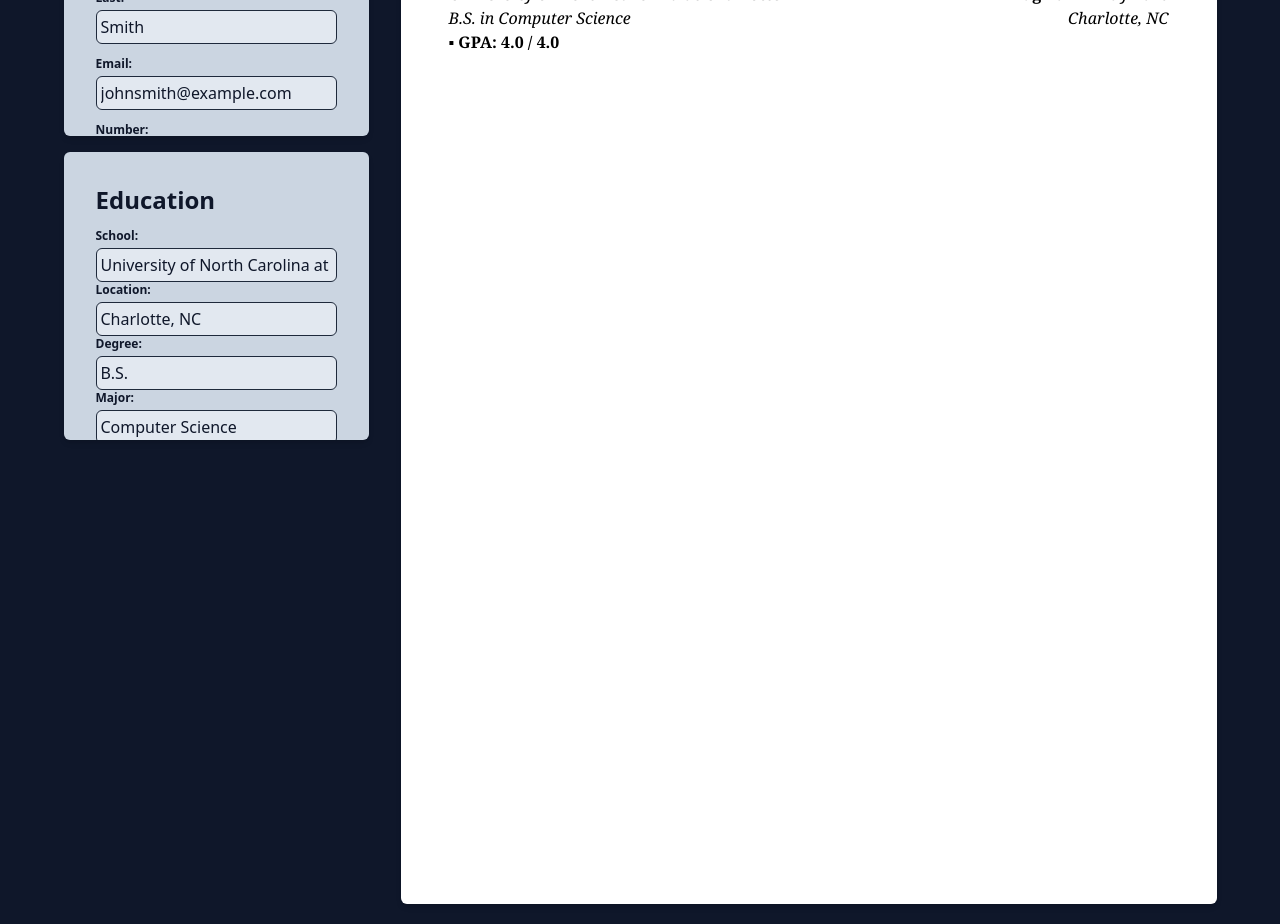
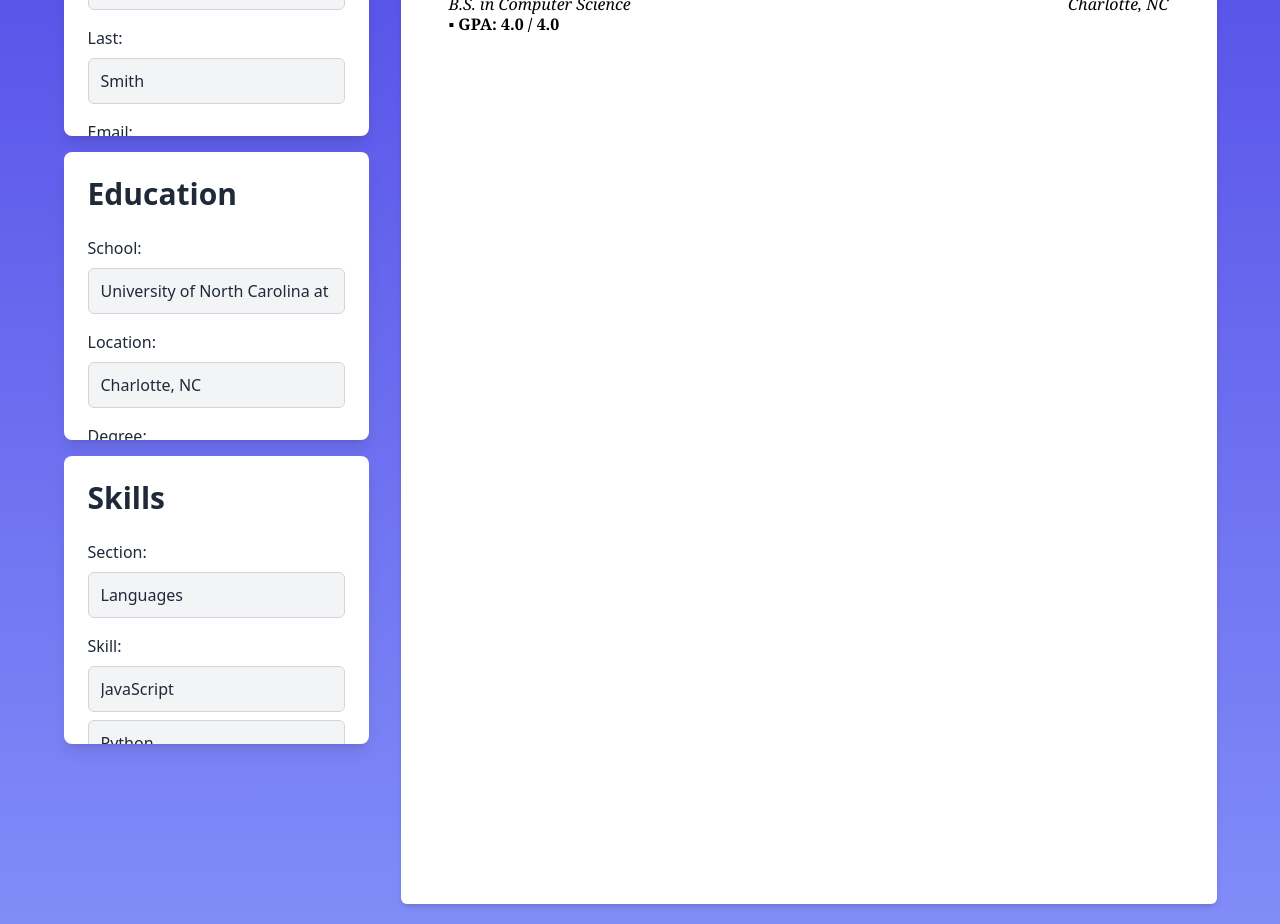
Before and after one commit to luketucich/EasyCV, a React (Vite) app: page / in a window 1280 px wide. Shown: the part 260-1184 px from the top of the page. Built offline with nearby package versions, Linux system fonts and the light colour scheme.

Commit message:
style: Massive style overhaul for a more modern, sleek appearance, with indigo accents.
feat: Skills form now added, users can add/remove sections, but adding skills is a WIP.

```diff
--- a/index.html
+++ b/index.html
@@ -6,7 +6,7 @@
     <meta name="viewport" content="width=device-width, initial-scale=1.0" />
     <title>EasyCV</title>
   </head>
-  <body class="bg-slate-900">
+  <body class="bg-gradient-to-b from-indigo-600 to-indigo-400 min-h-screen">
     <div id="root"></div>
     <script type="module" src="/src/main.jsx"></script>
   </body>
--- a/src/App.jsx
+++ b/src/App.jsx
@@ -1,7 +1,8 @@
-import { useState } from "react";
+import { useState, useEffect } from "react";
 import GeneralInfo from "./GeneralInfo";
 import Education from "./Education";
 import Resume from "./Resume";
+import Skills from "./Skills";
 
 export default function App() {
   const [generalInfo, setGeneralInfo] = useState({
@@ -25,14 +26,29 @@ export default function App() {
     },
   ]);
 
+  const [skills, setSkills] = useState([
+    {
+      section: "Languages",
+      skill: ["JavaScript", "Python", "Java"],
+      id: crypto.randomUUID(),
+    },
+  ]);
+
+  const [isVisible, setIsVisible] = useState(false);
+
+  useEffect(() => {
+    setIsVisible(true);
+  }, []);
+
   return (
-    <div className="flex gap-8 p-5">
+    <div className={`flex gap-8 p-5 ${isVisible ? "animate-fadeIn" : ""}`}>
       <div className="flex flex-col gap-4">
         <GeneralInfo
           generalInfo={generalInfo}
           setGeneralInfo={setGeneralInfo}
         />
         <Education education={education} setEducation={setEducation} />
+        <Skills skills={skills} setSkills={setSkills} />
       </div>
       <Resume generalInfo={generalInfo} education={education} />
     </div>
--- a/src/Education.jsx
+++ b/src/Education.jsx
@@ -28,48 +28,49 @@ export default function Education({ education, setEducation }) {
   };
 
   return (
-    <div className="text-slate-900 flex flex-col gap-3 bg-slate-300 shadow-md p-8 rounded-md h-72 overflow-y-scroll scrollbar scrollbar-thumb-slate-500 scrollbar-track-transparent">
-      <h1 className="text-2xl font-bold">Education</h1>
+    <div className="text-gray-800 flex flex-col bg-white shadow-lg p-6 rounded-lg h-72 overflow-y-auto">
+      <h1 className="text-3xl font-semibold mb-6">Education</h1>
 
       {education.map((edu, index) => (
         <div key={edu.id}>
           {index !== 0 && (
-            <div className="mt-3 mb-3 flex justify-center">
-              <hr className="border-slate-400 border-t-2 w-full" />
+            <div className="mt-4 mb-4 flex justify-center">
+              <hr className="border-gray-300 w-full" />
             </div>
           )}
           {Object.keys(edu).map(
             (field) =>
               field !== "id" && (
-                <div key={edu.id + field}>
-                  <div className="flex flex-col gap-1 items-start">
-                    <label className="font-bold text-xs">
+                <div
+                  className="flex flex-col items-start mb-4"
+                  key={edu.id + field}
+                >
+                  <label className="font-medium text-base mb-2">
                     {field.charAt(0).toUpperCase() + field.slice(1)}:
                   </label>
                   <input
                     value={edu[field]}
                     onChange={handleChange(edu, field)}
-                      className="bg-slate-200 border border-slate-800 border-solid rounded-md p-1 transition-transform duration-500 ease-in-out focus:outline-slate-600 focus:scale-105"
+                    className="bg-gray-100 border border-gray-300 rounded-md p-3 w-full focus:outline-none focus:ring-2 focus:ring-indigo-700"
                   />
-                  </div>
                 </div>
               )
           )}
         </div>
       ))}
 
-      <div className="flex justify-center gap-2">
+      <div className="flex flex-col justify-center gap-3">
         <button
           onClick={handleRemoveEducation}
-          className="p-2 cursor-pointer border border-black rounded-md hover:bg-slate-100"
+          className="p-2 border border-indigo-700 rounded-md hover:bg-indigo-700 hover:text-white text-indigo-700"
         >
-          -
+          Remove School
         </button>
         <button
           onClick={handleAddEducation}
-          className="p-2 cursor-pointer border border-black rounded-md hover:bg-slate-100"
+          className="p-2 border border-indigo-700 rounded-md hover:bg-indigo-700 hover:text-white text-indigo-700"
         >
-          +
+          Add School
         </button>
       </div>
     </div>
--- a/src/GeneralInfo.jsx
+++ b/src/GeneralInfo.jsx
@@ -4,17 +4,17 @@ export default function GeneralInfo({ generalInfo, setGeneralInfo }) {
   };
 
   return (
-    <div className="text-slate-900 flex flex-col gap-3 bg-slate-300 shadow-md p-8 rounded-md h-72 overflow-y-scroll scrollbar scrollbar-thumb-slate-500 scrollbar-track-transparent">
-      <h1 className="text-2xl font-bold">General Info</h1>
+    <div className="text-gray-800 flex flex-col bg-white shadow-lg p-6 rounded-lg h-72 overflow-y-auto">
+      <h1 className="text-3xl font-semibold mb-6">General Info</h1>
       {Object.keys(generalInfo).map((field) => (
-        <div className="flex flex-col gap-1 items-start" key={field}>
-          <label className="font-bold text-xs">
+        <div className="flex flex-col items-start mb-4" key={field}>
+          <label className="font-medium text-base mb-2">
             {field.charAt(0).toUpperCase() + field.slice(1)}:
           </label>
           <input
             value={generalInfo[field]}
             onChange={handleChange(field)}
-            className="bg-slate-200 border border-slate-800 border-solid rounded-md p-1 transition-transform duration-500 ease-in-out focus:outline-slate-600 focus:scale-105"
+            className="bg-gray-100 border border-gray-300 rounded-md p-3 w-full focus:outline-none focus:ring-2 focus:ring-indigo-700"
           />
         </div>
       ))}
--- a/src/Resume.jsx
+++ b/src/Resume.jsx
@@ -31,11 +31,15 @@ export default function Resume({ education, generalInfo }) {
                 <p>{edu.date}</p>
               </div>
               <div className="flex justify-between italic">
-                <p>{edu.degree + " in " + edu.major}</p>
+                {edu.major !== "" ? (
+                  <p>{edu.degree + " in " + edu.major}</p>
+                ) : (
+                  <p>{edu.degree}</p>
+                )}
                 <p>{edu.location}</p>
               </div>
               <div className="font-bold mb-5">
-                <p>{`▪ GPA: ` + edu.gpa}</p>
+                {edu.gpa !== "" && <p>{`▪ GPA: ` + edu.gpa}</p>}
               </div>
             </div>
           ))}
--- /dev/null
+++ b/src/Skills.jsx
@@ -0,0 +1,99 @@
+export default function Skills({ skills, setSkills }) {
+  const handleChange = (section, field) => (e) => {
+    setSkills((prev) => {
+      return prev.map((sect) =>
+        sect.id === section.id ? { ...sect, [field]: e.target.value } : sect
+      );
+    });
+  };
+
+  const handleAddSection = () => {
+    setSkills((prev) => [
+      ...prev,
+      {
+        section: "",
+        skill: [""],
+        id: crypto.randomUUID(),
+      },
+    ]);
+  };
+
+  const handleRemoveSection = () => {
+    if (skills.length === 1) return;
+    setSkills((prev) => prev.slice(0, -1));
+  };
+
+  return (
+    <div className="text-gray-800 flex flex-col bg-white shadow-lg p-6 rounded-lg h-72 overflow-y-auto">
+      <h1 className="text-3xl font-semibold mb-6">Skills</h1>
+
+      {skills.map((section, index) => (
+        <div key={section.id}>
+          {index !== 0 && (
+            <div className="mt-4 mb-4 flex justify-center">
+              <hr className="border-gray-300 w-full" />
+            </div>
+          )}
+          {Object.keys(section).map(
+            (field) =>
+              field !== "id" && (
+                <div
+                  className="flex flex-col items-start mb-4"
+                  key={section.id + field}
+                >
+                  <label className="font-medium text-base mb-2">
+                    {field.charAt(0).toUpperCase() + field.slice(1)}:
+                  </label>
+                  <div className="flex w-full">
+                    {field === "section" && (
+                      <input
+                        onChange={handleChange(section, field)}
+                        value={section[field]}
+                        className="bg-gray-100 border border-gray-300 rounded-md p-3 w-full focus:outline-none focus:ring-2 focus:ring-indigo-700"
+                      />
+                    )}
+                    {field === "skill" && (
+                      <div className="flex flex-col gap-2 w-full">
+                        {section[field].map((skill, index) => (
+                          <input
+                            key={section.id + field + index}
+                            onChange={handleChange(section, field)}
+                            value={skill}
+                            className="bg-gray-100 border border-gray-300 rounded-md p-3 w-full focus:outline-none focus:ring-2 focus:ring-indigo-700"
+                          />
+                        ))}
+                      </div>
+                    )}
+                  </div>
+                  {field === "skill" && (
+                    <div className="flex w-full gap-2 justify-center mt-3">
+                      <button className="p-2 w-10 h-10 border border-gray-300 rounded-full hover:bg-gray-200 text-gray-800">
+                        -
+                      </button>
+                      <button className="p-2 w-10 h-10 border border-gray-300 rounded-full hover:bg-gray-200 text-gray-800">
+                        +
+                      </button>
+                    </div>
+                  )}
+                </div>
+              )
+          )}
+        </div>
+      ))}
+      <div className="flex flex-col justify-center gap-3">
+        <button
+          onClick={handleRemoveSection}
+          className="p-2 border border-indigo-700 rounded-md hover:bg-indigo-700 hover:text-white text-indigo-700"
+        >
+          Remove Section
+        </button>
+        <button
+          onClick={handleAddSection}
+          className="p-2 border border-indigo-700 rounded-md hover:bg-indigo-700 hover:text-white text-indigo-700"
+        >
+          Add Section
+        </button>
+      </div>
+    </div>
+  );
+}
--- a/src/main.jsx
+++ b/src/main.jsx
@@ -5,10 +5,11 @@ import App from "./App.jsx";
 
 createRoot(document.getElementById("root")).render(
   <StrictMode>
-    <div className="flex flex-col items-center font-sans">
-      <h1 className="drop-shadow-glow text-5xl font-extrabold text-center p-5 text-transparent bg-clip-text bg-gradient-to-r from-white via-gray-300 to-white">
+    <div className="flex flex-col items-center font-sans leading-5">
+      <h1 className="text-transparent bg-clip-text bg-gradient-to-r from-white via-gray-100 to-white text-5xl font-extrabold text-center p-5 hover:scale-110 hover:cursor-pointer select-none transition-transform ease-in-out drop-shadow-glow">
         EasyCV
       </h1>
+
       <div className="rounded-lg">
         <App />
       </div>
--- a/tailwind.config.js
+++ b/tailwind.config.js
@@ -1,5 +1,6 @@
 /** @type {import('tailwindcss').Config} */
 import scrollbar from "tailwind-scrollbar";
+
 export default {
   content: ["./index.html", "./src/**/*.{js,ts,jsx,tsx}"],
   theme: {
@@ -10,6 +11,15 @@ export default {
           "0 0px 20px rgba(255, 255, 255, 0.2)",
         ],
       },
+      animation: {
+        fadeIn: "fadeIn 1s ease-out",
+      },
+      keyframes: {
+        fadeIn: {
+          "0%": { opacity: "0" },
+          "100%": { opacity: "1" },
+        },
+      },
     },
   },
   plugins: [scrollbar],
```
Lines whose indentation alone changed are shown as unchanged.
